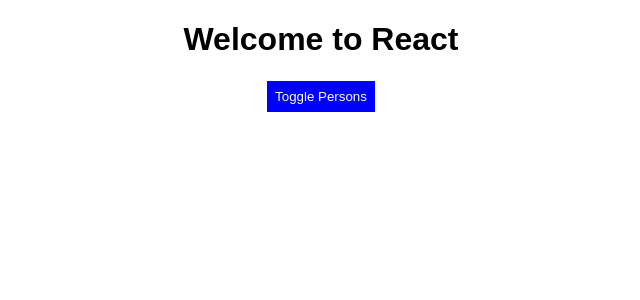
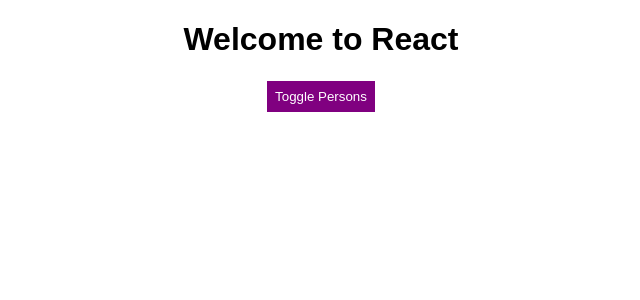
Before and after one commit to thodorisk/react-learning-app, a React (Create React App) app: page / in a window 1280 px wide. Shown: the top 300 px of the page, without its empty margins (319-959 px from the left). Built offline with nearby package versions, Linux system fonts and the light colour scheme.

Commit message:
practising dynamic styles with styled components

```diff
--- a/src/App.js
+++ b/src/App.js
@@ -4,14 +4,14 @@
 import Person from "./Person/Person";
 
 const StyledButton = styled.button`
-  background-color: blue;
+  background-color: ${props => props.alt ? 'blue' : 'purple'};
   color: white;
   cursor: pointer;
   padding: 8px;
   border: 1px solid white;
 
   &:hover {
-    background-color: lightgreen;
+    background-color: pink;
     color: black;
   }
 `;
@@ -57,18 +57,6 @@
   };
 
   render() {
-    const style = {
-      backgroundColor: "blue",
-      color: "white",
-      cursor: "pointer",
-      padding: "8px",
-      border: "1px solid white",
-      ":hover": {
-        backgroundColor: "lightgreen",
-        color: "black",
-      },
-    };
-
     let persons = null;
 
     if (this.state.showPersons) {
@@ -87,12 +75,6 @@
           })}
         </div>
       );
-
-      style.backgroundColor = "cyan";
-      style[":hover"] = {
-        backgroundColor: "lightred",
-        color: "black",
-      };
     }
 
     let classes = [];
@@ -102,7 +84,7 @@
     return (
       <div className="App">
         <h1 className={classes.join(" ")}>Welcome to React</h1>
-        <StyledButton onClick={this.togglePersonsVisibilityHandler}>
+        <StyledButton alt={this.state.showPersons} onClick={this.togglePersonsVisibilityHandler}>
           Toggle Persons
         </StyledButton>
         {persons}
```
